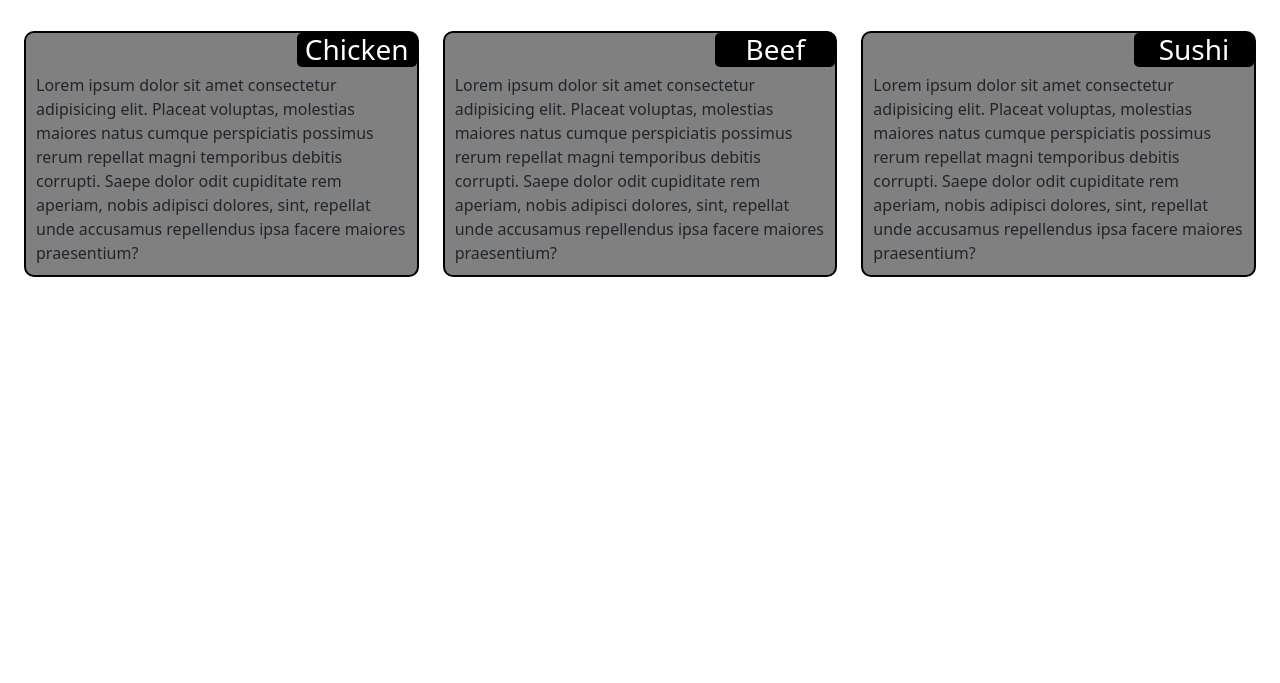
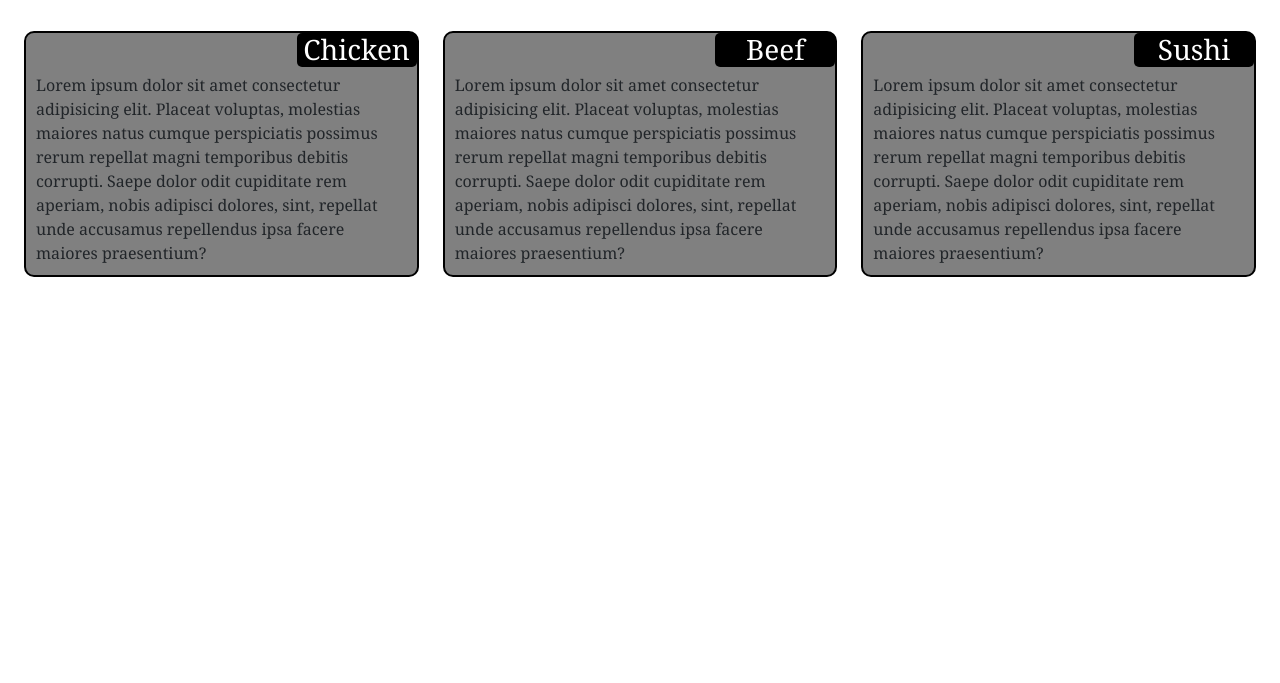
Before and after one commit to lloyd000/firsthandson_solution, a plain HTML site: page index.html in a window 1280 px wide. Shown: the part 117-800 px from the top of the page. Drawn offline with nearby package versions, Linux system fonts and the light colour scheme.

Commit message:
added font family

```diff
--- a/css/style.css
+++ b/css/style.css
@@ -1,4 +1,5 @@
 * {
+    font-family: Georgia, serif;;
     box-sizing: border-box;
     margin: 0;
     padding: 0;
```
